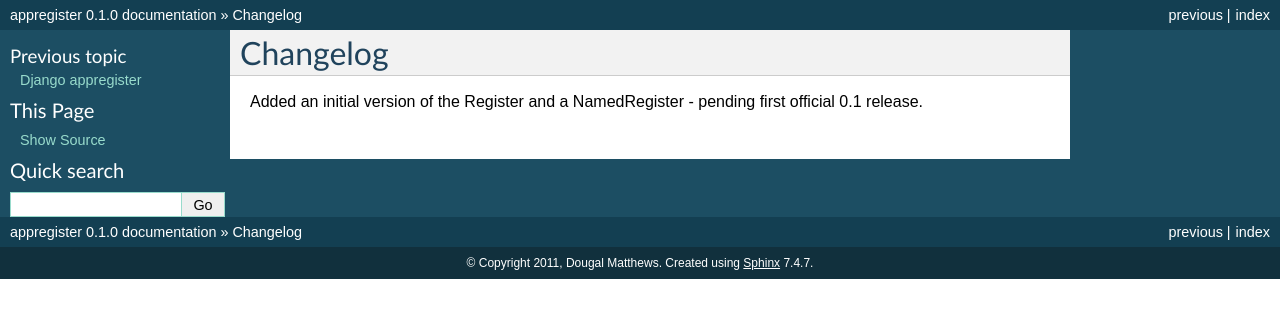
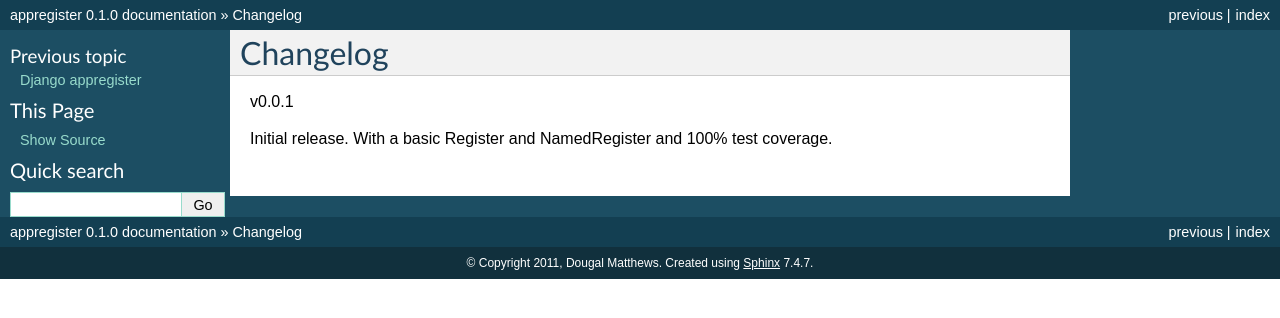
Before and after one commit to d0ugal/django-appregister, a Sphinx documentation site: the page built from docs/changelog.rst, in a window 1280 px wide. Shown: the top 318 px of the page. Built offline with Sphinx 7.4.7, drawn with Linux system fonts in a browser that asks for light colours.

Commit message:
Corrected docs changelog

```diff
--- a/docs/changelog.rst
+++ b/docs/changelog.rst
@@ -1,5 +1,6 @@
 Changelog
 =========
 
-Added an initial version of the Register and a NamedRegister - pending first
-official 0.1 release.
+v0.0.1
+
+Initial release. With a basic Register and NamedRegister and 100% test coverage.
```
